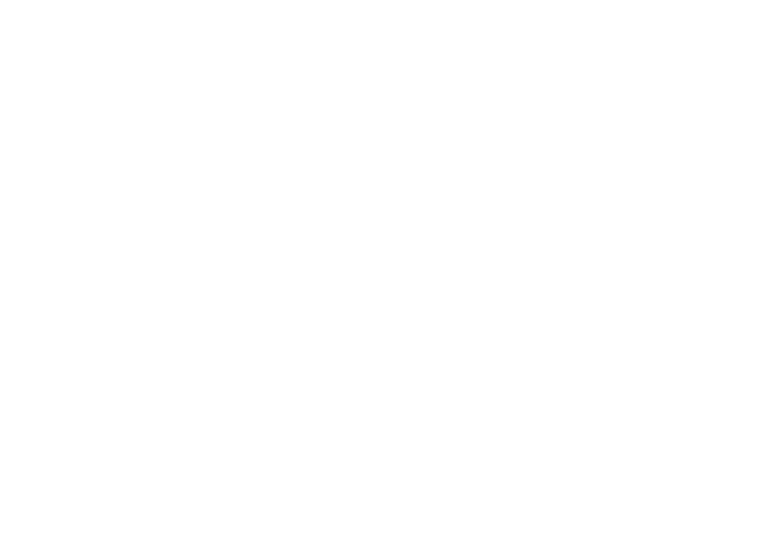
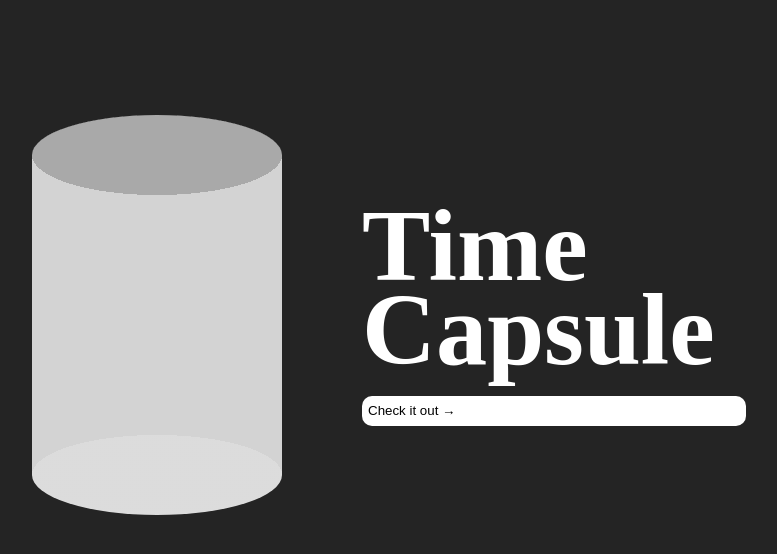
Before and after one commit to noahkaboa/HackUC-4, a plain HTML site: page index.html in a window 1280 px wide. Shown: the whole page, without its empty margins (286-1063 px from the left). Drawn offline with Linux system fonts and the light colour scheme.

Commit message:
started html

```diff
--- /dev/null
+++ b/capsule/style.css
@@ -0,0 +1,33 @@
+html, body {
+    width: 100%;
+    overflow-x: clip;
+    background-color: #242424;
+}
+
+h1 {
+    text-align: center;
+    color: white;
+    font-size: 5vw;
+    margin: 1.5vw;
+}
+
+.grid {
+    display: grid;
+    width: 80%;
+    margin: auto;
+    grid-template-columns: 1fr 1fr 1fr;
+    grid-gap: 1vw;
+    text-align: center;
+    color: white;
+}
+
+.cylinder {
+    width: 20vw;
+    height: 28vw;
+    border-radius: 100% / 80px;
+    background:
+      radial-gradient(50% 40px at 50% 40px, #0003 99.99%, #0000 0),
+      radial-gradient(50% 40px at 50% calc(100% - 40px), #fff3 99.99%, #0000 0),
+      lightgray;
+    margin: auto;
+}
--- a/index.html
+++ b/index.html
@@ -4,9 +4,18 @@
     <meta charset="UTF-8">
     <meta http-equiv="X-UA-Compatible" content="IE=edge">
     <meta name="viewport" content="width=device-width, initial-scale=1.0">
-    <title>Time Capsule</title>
+    <title>Time Capsule Home</title>
+    <link rel="stylesheet" href="style.css">
 </head>
 <body>
 
+    <div class="grid">
+        <div class="cylinder"></div>
+        <div class="gridRight">
+            <h1> Time Capsule </h1>
+            <button onclick="window.location.href='/capsule'"> Check it out →</button>
+        </div>
+    </div>
+
 </body>
 </html>
--- /dev/null
+++ b/style.css
@@ -0,0 +1,52 @@
+html, body {
+    width: 100%;
+    overflow-x: clip;
+    background-color: #242424;
+}
+
+.grid {
+    display: grid;
+    width: 60%;
+    margin: 9vw auto;
+    grid-template-columns: 1fr 1fr;
+    grid-gap: 2vw;
+}
+
+.cylinder {
+    /* whatever values/units you want */
+    width: 250px;
+    height: 400px;
+    border-radius: 100% / 80px;
+    background:
+      radial-gradient(50% 40px at 50% 40px, #0003 99.99%, #0000 0),
+      radial-gradient(50% 40px at 50% calc(100% - 40px), #fff3 99.99%, #0000 0),
+      lightgray;
+    margin: auto;
+  }
+
+.gridRight {
+    margin: auto 0;
+}
+
+h1 {
+    color: white;
+    font-size: 8vw;
+    line-height: 6.5vw;
+    margin: 0 0 25px;
+}
+
+.gridRight button {
+    width: 30vw;
+    height: 30px;
+    background-color: white;
+    border-radius: 10px;
+    text-align: left;
+    border: 0;
+}
+
+.gridRight button:hover {
+    background-image: linear-gradient(to right, magenta, blue);
+    transition-property: background-image;
+    transition-timing-function: ease-in-out;
+    transition-duration: 5s;
+}
```
Also changed, not shown: capsule/index.html (added, +30 -0 lines).
